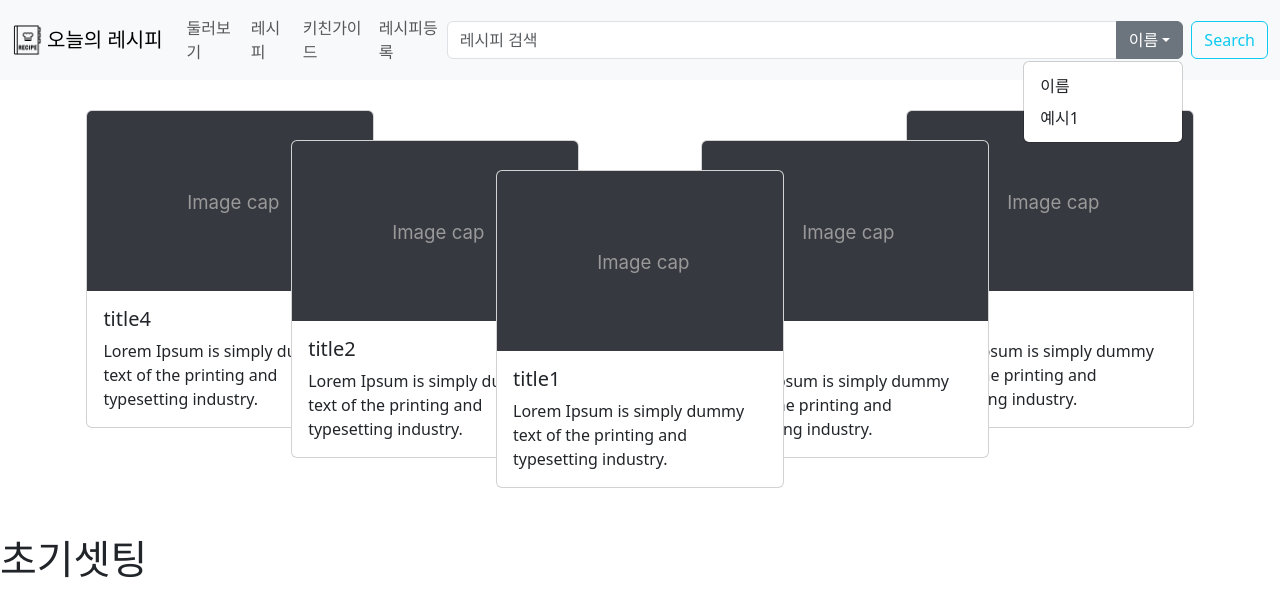
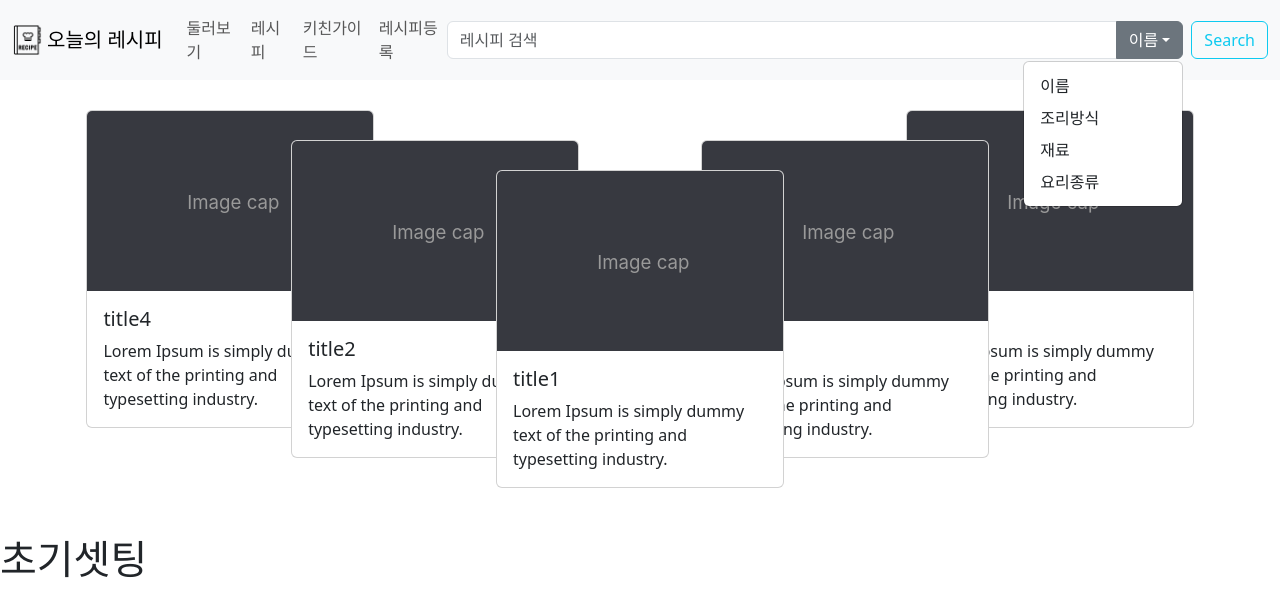
Before and after one commit to GunwooJo/react-team-project, a React (Create React App) app: page / in a window 1280 px wide. Both pictures are taken after a click on the button "이름". Shown: the top 616 px of the page. Built offline with nearby package versions, Linux system fonts and the light colour scheme.

Commit message:
fix: 헤더 드랍다운 항목 수정

```diff
--- a/src/components/Header.jsx
+++ b/src/components/Header.jsx
@@ -55,7 +55,9 @@ function Header() {
                 align="end"
                 onSelect={(eventKey) => handleSelectDropdown(eventKey)}>
                 <Dropdown.Item eventKey='이름'>이름</Dropdown.Item>
-                <Dropdown.Item eventKey='예시1'>예시1</Dropdown.Item>
+                <Dropdown.Item eventKey='조리방식'>조리방식</Dropdown.Item>
+                <Dropdown.Item eventKey='재료'>재료</Dropdown.Item>
+                <Dropdown.Item eventKey='요리종류'>요리종류</Dropdown.Item>
               </DropdownButton>
             </InputGroup>
             <Button style={{marginLeft: '8px'}} variant="outline-info">Search</Button>
```
